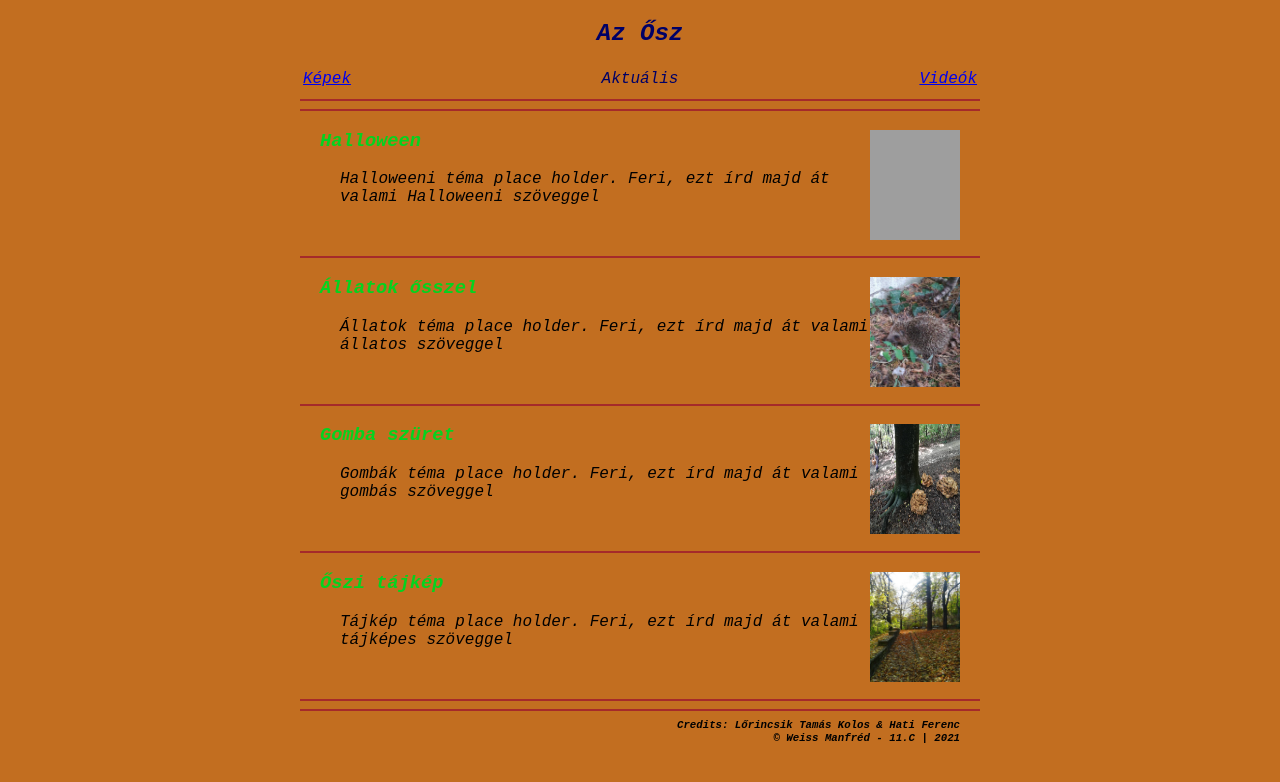
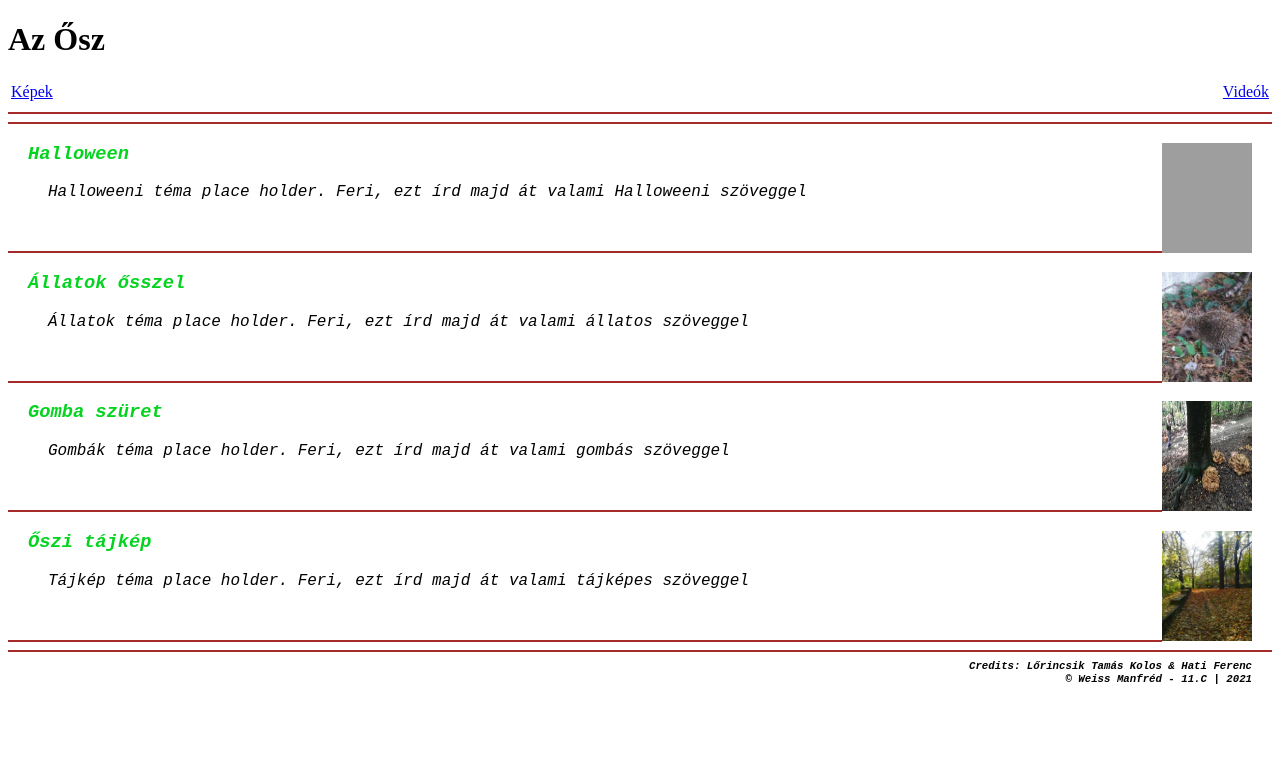
Before and after one commit to Tamas9c/2022_osz, a plain HTML site: page index.html in a window 1280 px wide. Drawn offline with Linux system fonts and the light colour scheme; grey boxes are pictures that could not be loaded.

Commit message:
Update index.html

```diff
--- a/index.html
+++ b/index.html
@@ -6,12 +6,11 @@
     <link rel="stylesheet" href="style.css">
     <title>Őszi weblap</title>
 </head>
-<body style="background-color:#c26e20; margin: 0px 300px;">
-    <h2 style="text-align: center; font-family: 'Courier New', Courier, monospace; color: #000066; font-style: italic;">Az Ősz</h2>
+<body>
+    <h1>Az Ősz</h1>
     <table width="100%">
-        <tr style="font-family: 'Courier New', Courier, monospace; color: #000066; font-style: italic;">
+        <tr>
             <td align="left" width=30%><a href="https://drive.google.com/drive/folders/1fqlad9279AiRazvU1HK_N2c9QJ-AOZ0Y?usp=share_link">Képek</a></td>
-            <td align="center">Aktuális</td>
             <td align="right" width=30%><a href="https://www.youtube.com/watch?v=007E92d3NRY">Videók</a></td>
         </tr>
     </table>
```
